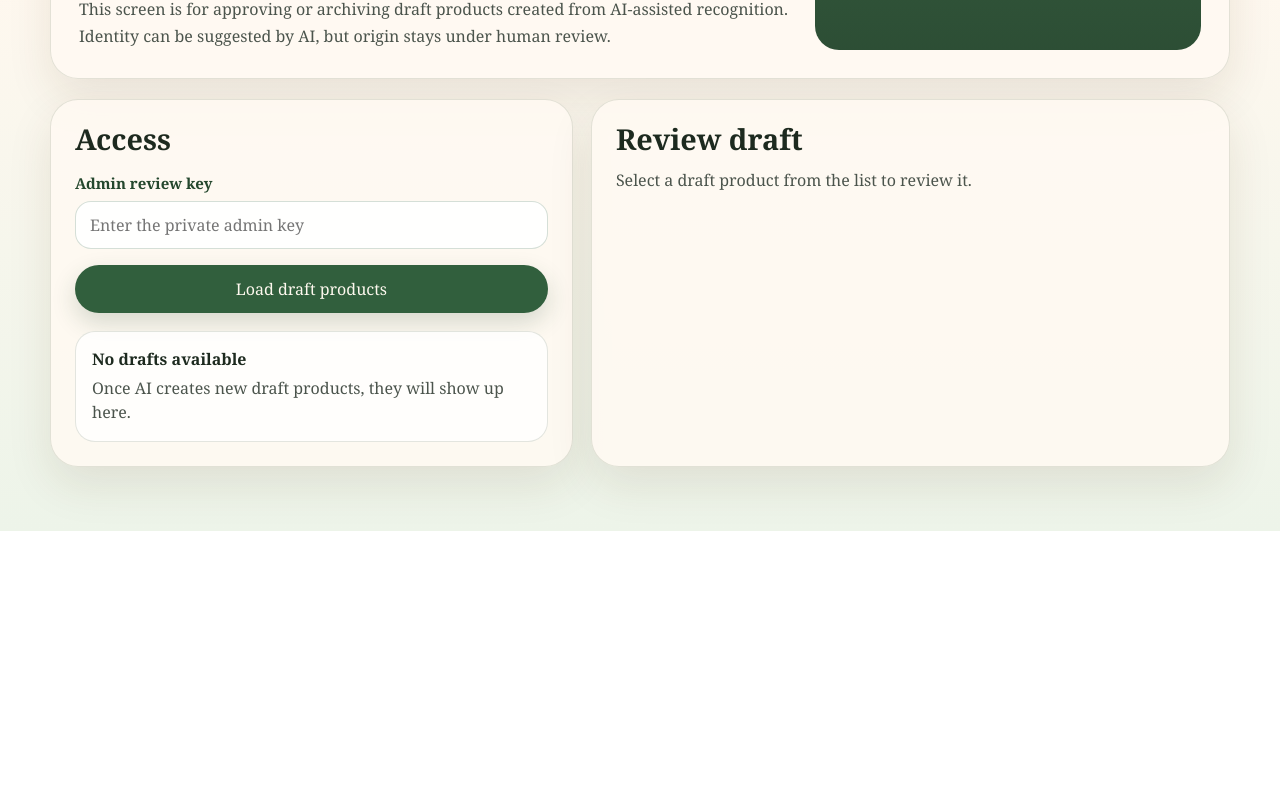
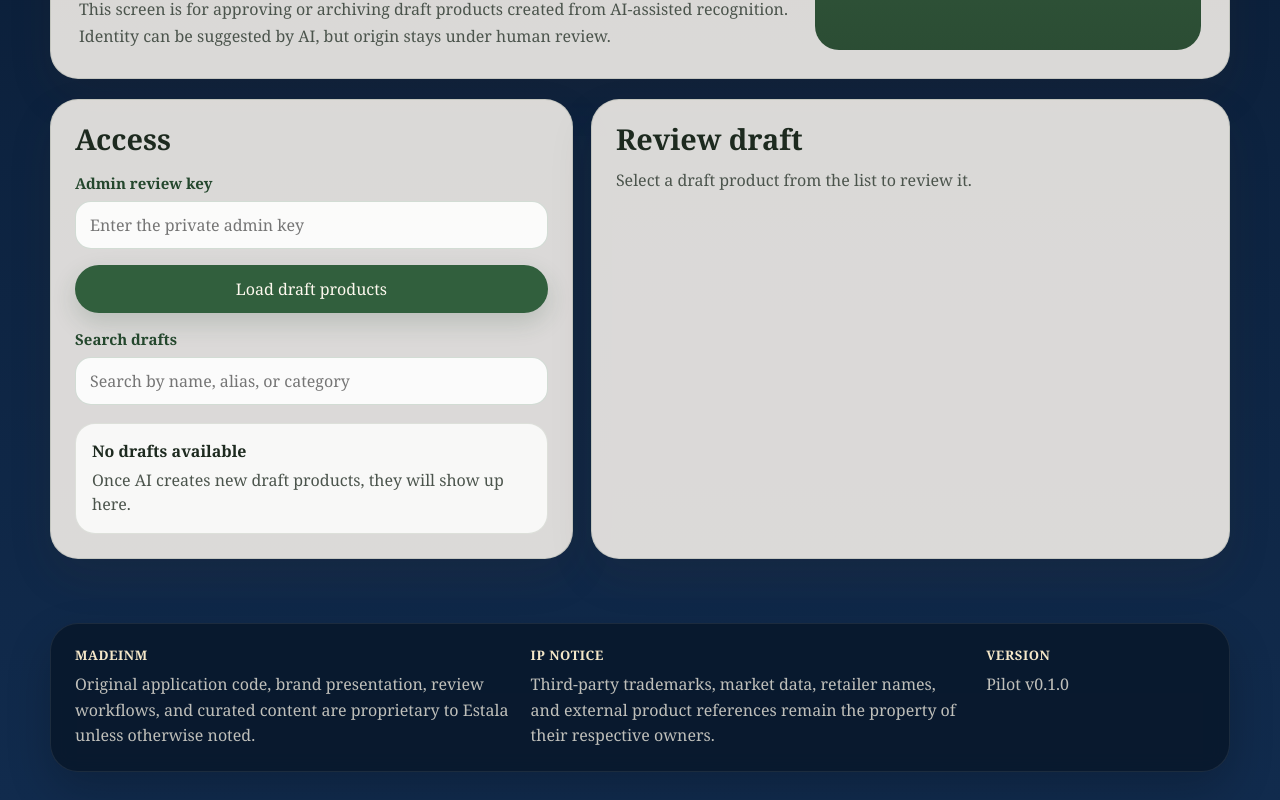
Before and after one commit to estalav/madeinm_0A1, a Next.js app in the folder web/: page /admin in a window 1280 px wide. Shown: the part 443-1243 px from the top of the page. Before the commit the page ends 974 px from the top, so only its background shows below. Built offline with nearby package versions, Linux system fonts and the light colour scheme.

Commit message:
Refresh app shell and admin queue

```diff
--- a/web/src/app/admin/admin-console.tsx
+++ b/web/src/app/admin/admin-console.tsx
@@ -45,6 +45,7 @@ function formatTimestamp(value: string) {
 export function AdminConsole({ initialDrafts }: AdminConsoleProps) {
   const [adminKey, setAdminKey] = useState("");
   const [drafts, setDrafts] = useState<DraftRow[]>(initialDrafts);
+  const [searchTerm, setSearchTerm] = useState("");
   const [statusMessage, setStatusMessage] = useState<string | null>(null);
   const [statusError, setStatusError] = useState<string | null>(null);
   const [selectedDraftId, setSelectedDraftId] = useState<string | null>(initialDrafts[0]?.id ?? null);
@@ -63,9 +64,26 @@ export function AdminConsole({ initialDrafts }: AdminConsoleProps) {
     }
   }, []);
 
+  const filteredDrafts = useMemo(() => {
+    const query = searchTerm.trim().toLowerCase();
+
+    if (!query) {
+      return drafts;
+    }
+
+    return drafts.filter((draft) => {
+      const aliasText = draft.product_aliases?.map(({ alias }) => alias).join(" ").toLowerCase() ?? "";
+      const haystack = [draft.name, draft.category, draft.subcategory ?? "", draft.brand_name ?? "", aliasText]
+        .join(" ")
+        .toLowerCase();
+
+      return haystack.includes(query);
+    });
+  }, [drafts, searchTerm]);
+
   const selectedDraft = useMemo(
-    () => drafts.find((draft) => draft.id === selectedDraftId) ?? null,
-    [drafts, selectedDraftId],
+    () => filteredDrafts.find((draft) => draft.id === selectedDraftId) ?? drafts.find((draft) => draft.id === selectedDraftId) ?? null,
+    [drafts, filteredDrafts, selectedDraftId],
   );
 
   useEffect(() => {
@@ -111,6 +129,7 @@ export function AdminConsole({ initialDrafts }: AdminConsoleProps) {
 
       setDrafts(payload.drafts ?? []);
       setSelectedDraftId(payload.drafts?.[0]?.id ?? null);
+      setSearchTerm("");
       setStatusMessage(`Loaded ${payload.drafts?.length ?? 0} draft products.`);
     });
   }
@@ -216,6 +235,16 @@ export function AdminConsole({ initialDrafts }: AdminConsoleProps) {
             >
               {isPending ? "Loading..." : "Load draft products"}
             </button>
+
+            <label className="field">
+              <span>Search drafts</span>
+              <input
+                type="text"
+                value={searchTerm}
+                onChange={(event) => setSearchTerm(event.target.value)}
+                placeholder="Search by name, alias, or category"
+              />
+            </label>
           </div>
 
           {statusMessage ? <p className="status-ok">{statusMessage}</p> : null}
@@ -227,8 +256,13 @@ export function AdminConsole({ initialDrafts }: AdminConsoleProps) {
                 <strong>No drafts available</strong>
                 <span>Once AI creates new draft products, they will show up here.</span>
               </div>
+            ) : filteredDrafts.length === 0 ? (
+              <div className="recent-item">
+                <strong>No drafts match this search</strong>
+                <span>Try a broader name, alias, or category term.</span>
+              </div>
             ) : (
-              drafts.map((draft) => (
+              filteredDrafts.map((draft) => (
                 <button
                   key={draft.id}
                   type="button"
--- a/web/src/app/globals.css
+++ b/web/src/app/globals.css
@@ -1,5 +1,5 @@
 :root {
-  --background: #f4ebdc;
+  --background: #0d2340;
   --foreground: #1d2a1f;
   --surface: rgba(255, 250, 242, 0.85);
   --surface-solid: #fffaf2;
@@ -28,9 +28,9 @@ body {
   min-height: 100%;
   color: var(--foreground);
   background:
-    radial-gradient(circle at top left, rgba(201, 137, 58, 0.16), transparent 28%),
-    radial-gradient(circle at top right, rgba(49, 95, 61, 0.16), transparent 24%),
-    linear-gradient(180deg, #f2e7d2 0%, #fff8ef 42%, #edf4e9 100%);
+    radial-gradient(circle at top left, rgba(201, 137, 58, 0.18), transparent 24%),
+    radial-gradient(circle at top right, rgba(84, 160, 255, 0.2), transparent 20%),
+    linear-gradient(180deg, #09182d 0%, #0d2340 48%, #112b4d 100%);
   font-family: Georgia, "Times New Roman", serif;
   -webkit-font-smoothing: antialiased;
   -moz-osx-font-smoothing: grayscale;
@@ -60,6 +60,49 @@ select {
   padding: 28px 0 64px;
   display: grid;
   gap: 28px;
+}
+
+.site-shell {
+  min-height: 100vh;
+  display: flex;
+  flex-direction: column;
+}
+
+.site-main {
+  flex: 1;
+}
+
+.site-footer {
+  width: min(1180px, calc(100% - 32px));
+  margin: 0 auto 28px;
+  padding: 0;
+}
+
+.site-footer-inner {
+  display: grid;
+  grid-template-columns: minmax(0, 1.2fr) minmax(0, 1.2fr) minmax(180px, 0.6fr);
+  gap: 18px;
+  padding: 22px 24px;
+  border-radius: 28px;
+  border: 1px solid rgba(255, 255, 255, 0.08);
+  background: rgba(8, 22, 41, 0.82);
+  box-shadow: 0 18px 45px rgba(0, 0, 0, 0.2);
+  color: rgba(244, 238, 225, 0.92);
+  backdrop-filter: blur(10px);
+}
+
+.site-footer-inner strong {
+  display: block;
+  margin-bottom: 8px;
+  color: #f4e7c8;
+  letter-spacing: 0.04em;
+  text-transform: uppercase;
+  font-size: 0.82rem;
+}
+
+.site-footer-inner p {
+  color: rgba(244, 238, 225, 0.78);
+  line-height: 1.6;
 }
 
 .hero,
@@ -698,6 +741,7 @@ select {
   .admin-grid,
   .result-grid,
   .result-meta,
+  .site-footer-inner,
   .trust-facts {
     grid-template-columns: 1fr;
   }
--- a/web/src/app/layout.tsx
+++ b/web/src/app/layout.tsx
@@ -1,10 +1,13 @@
 import type { Metadata } from "next";
+import packageJson from "../../package.json";
 import "./globals.css";
 
 export const metadata: Metadata = {
   title: "MadeinM",
   description: "Hecho Aqui pilot app for discovering Mexican products.",
 };
+
+const appVersion = packageJson.version;
 
 export default function RootLayout({
   children,
@@ -13,7 +16,36 @@ export default function RootLayout({
 }>) {
   return (
     <html lang="es-MX">
-      <body>{children}</body>
+      <body>
+        <div className="site-shell">
+          <div className="site-main">{children}</div>
+
+          <footer className="site-footer">
+            <div className="site-footer-inner">
+              <div>
+                <strong>MadeinM</strong>
+                <p>
+                  Original application code, brand presentation, review workflows, and curated
+                  content are proprietary to Estala unless otherwise noted.
+                </p>
+              </div>
+
+              <div>
+                <strong>IP Notice</strong>
+                <p>
+                  Third-party trademarks, market data, retailer names, and external product
+                  references remain the property of their respective owners.
+                </p>
+              </div>
+
+              <div>
+                <strong>Version</strong>
+                <p>Pilot v{appVersion}</p>
+              </div>
+            </div>
+          </footer>
+        </div>
+      </body>
     </html>
   );
 }
```
